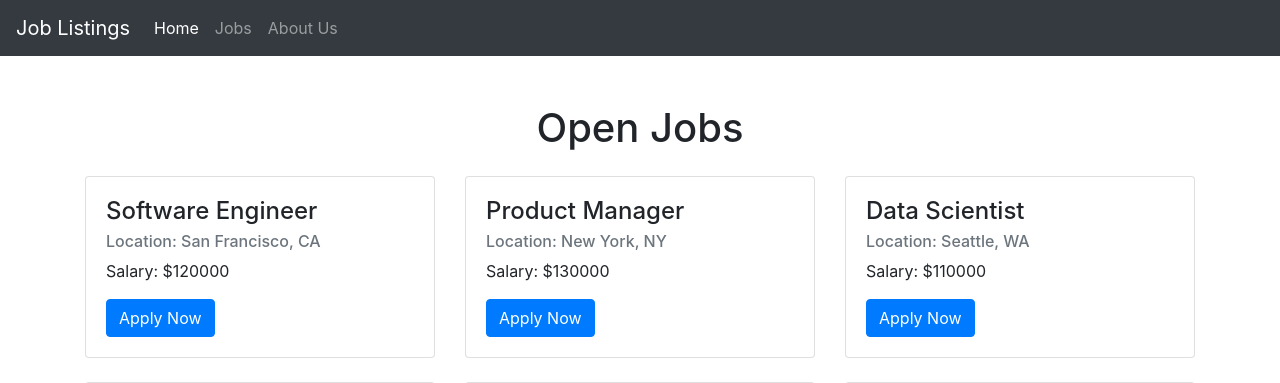
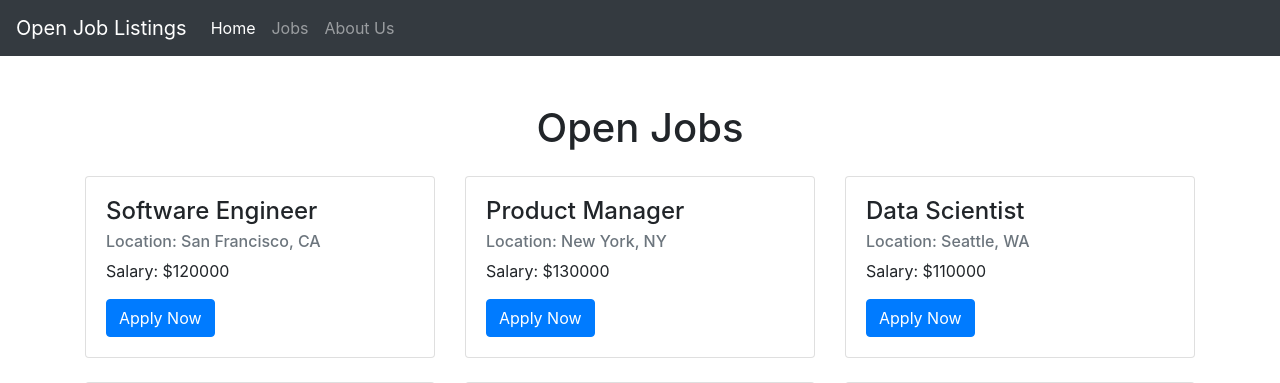
Before and after one commit to adelekeogunsona/flask-website, a Flask app: page / in a window 1280 px wide. Shown: the top 383 px of the page. Run offline with Flask 3, Linux system fonts and the light colour scheme; some libraries are stand-ins or nearby versions.

Commit message:
Made some changes

```diff
--- a/templates/home.html
+++ b/templates/home.html
@@ -8,7 +8,7 @@
   </head>
   <body>
     <nav class="navbar navbar-expand-lg navbar-dark bg-dark">
-      <a class="navbar-brand" href="#">Job Listings</a>
+      <a class="navbar-brand" href="#">Open Job Listings</a>
       <button class="navbar-toggler" type="button" data-toggle="collapse" data-target="#navbarNav" aria-controls="navbarNav" aria-expanded="false" aria-label="Toggle navigation">
         <span class="navbar-toggler-icon"></span>
       </button>
```
